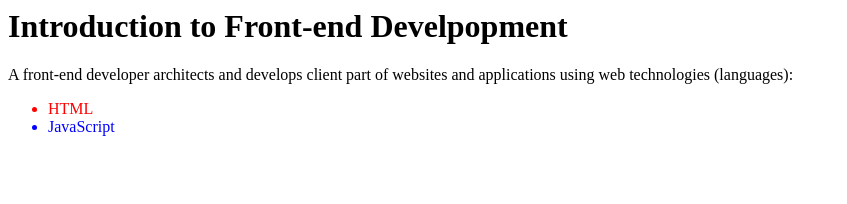
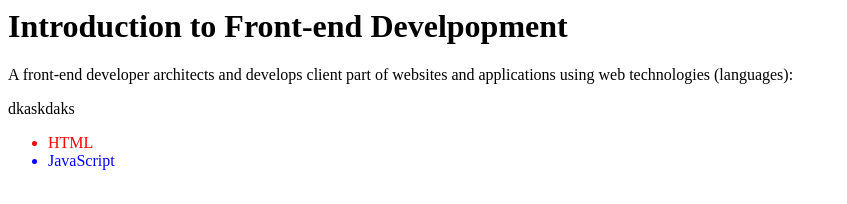
Before and after one commit to Ignajcio98/si-front-end-development, a plain HTML site: page index.html in a window 1280 px wide. Shown: the whole page, without its empty margins (0-847 px from the left). Drawn offline with Linux system fonts and the light colour scheme.

Commit message:
Paragraph Added

```diff
--- a/index.html
+++ b/index.html
@@ -1,6 +1,6 @@
 <h1>Introduction to Front-end Develpopment</h1>
 <p>A front-end developer architects and develops client part of websites and applications using web technologies (languages):</p>
-
+<p>dkaskdaks</p>
 <ul>
 <li style="color:red;">HTML</li>
 <li style="color:blue;>CSS</li>
```
